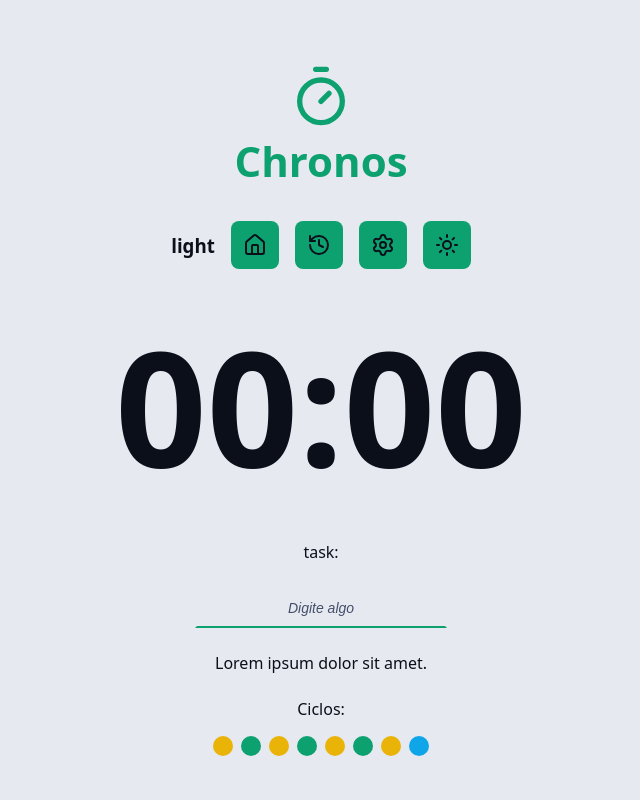
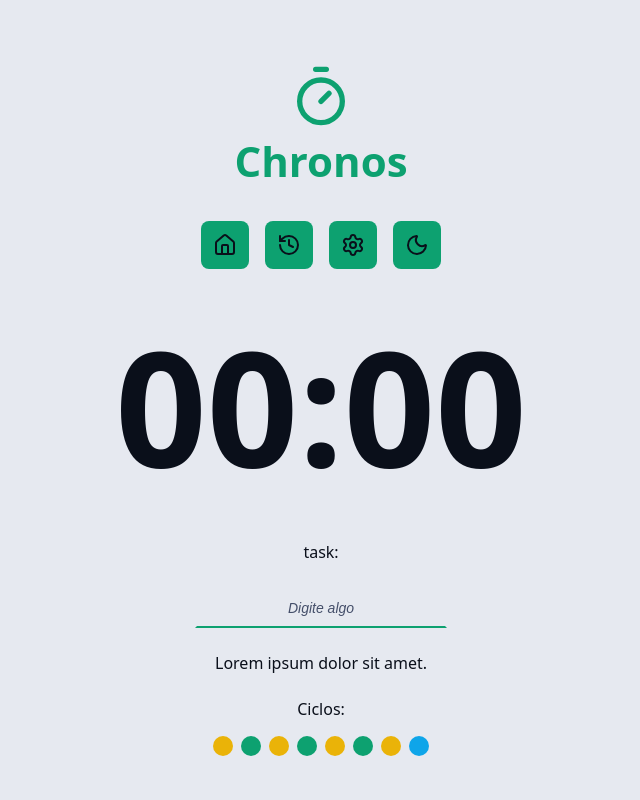
Before and after one commit to RafaelaGusczak/chronos-pomodoro, a React (Vite) app: page / in a window 1280 px wide. Both pictures are taken after a click on the link 765 px from the left and 245 px from the top of the page. Shown: the top 800 px of the page, without its empty margins (319-959 px from the left). Built offline with nearby package versions, Linux system fonts and the light colour scheme.

Commit message:
Salvando o tema no localStorage e trocando o ícone de sol e lua

```diff
--- a/src/components/Menu/index.tsx
+++ b/src/components/Menu/index.tsx
@@ -1,11 +1,26 @@
-import { HistoryIcon, HouseIcon, SettingsIcon, SunIcon } from 'lucide-react';
+import {
+  HistoryIcon,
+  HouseIcon,
+  MoonIcon,
+  SettingsIcon,
+  SunIcon,
+} from 'lucide-react';
 import styles from './styles.module.css';
 import { useState, useEffect } from 'react';
 
 type AvailableThemes = 'dark' | 'light';
 
 export function Menu() {
-  const [theme, setTheme] = useState<AvailableThemes>('dark');
+  const [theme, setTheme] = useState<AvailableThemes>(() => {
+    const storageTheme =
+      (localStorage.getItem('theme') as AvailableThemes) || 'dark';
+    return storageTheme;
+  });
+
+  const nextThemeIcon = {
+    dark: <SunIcon />,
+    light: <MoonIcon />,
+  };
 
   function handleThemeChange(
     event: React.MouseEvent<HTMLAnchorElement, MouseEvent>,
@@ -16,30 +31,16 @@
       const nextTheme = prevTheme === 'dark' ? 'light' : 'dark';
       return nextTheme;
     });
-
-    // document.documentElement.setAttribute('data-theme', theme);
   }
-
-  // useEffect(() => {
-  //   console.log('useEffect sem dependência', Date.now());
-  // }); // Executado todas as vezes que o cmponente renderiza na tela
-
-  // useEffect(() => {
-  //   console.log('useEffect com array deps vázio', Date.now());
-  // }, []); // Executa apenas quando o React monta o componente na tela pela primeira vez
 
   useEffect(() => {
     console.log('Theme mudou', theme, Date.now());
     document.documentElement.setAttribute('data-theme', theme);
-
-    return () => {
-      console.log('este componente será atualizado');
-    };
-  }, [theme]); // Executa apenas quando o valor de theme muda
+    localStorage.setItem('theme', theme);
+  }, [theme]);
 
   return (
     <nav className={styles.menu}>
-      <h1>{theme}</h1>
       <a
         className={styles.menuLink}
         href='#'
@@ -71,7 +72,7 @@
         title='Mudar Tema'
         onClick={handleThemeChange}
       >
-        <SunIcon />
+        {nextThemeIcon[theme]}
       </a>
     </nav>
   );
```
